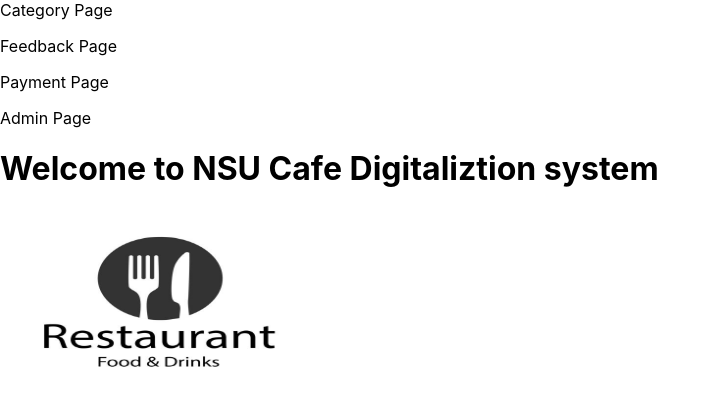
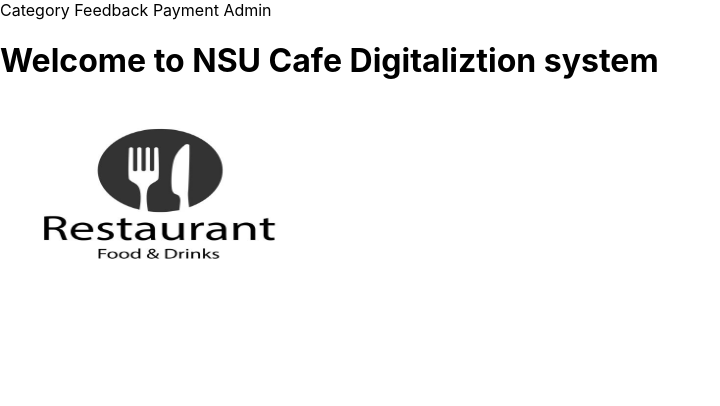
Before and after one commit to Tasfiul-Hedayet/NSU-Cafe-Website, a Next.js app: page / in a window 1280 px wide. Shown: the top 406 px of the page, without its empty margins (0-720 px from the left). Built offline with nearby package versions, Linux system fonts and the light colour scheme.

Commit message:
November 5

```diff
--- a/pages/index.js
+++ b/pages/index.js
@@ -6,14 +6,13 @@ function HomePage(){
     return (
         <>
          {/* link with home page  */}
-            <a href="/category">Category Page</a>
-            <p></p>
-            <a href="/feedback">Feedback Page</a>
-            <p></p>
-            <a href="/payment">Payment Page</a>
-            <p></p>
-            <a href="/admin">Admin Page</a>
-            <p></p>
+            <a href="/category">Category </a>
+            <a href="/feedback"> Feedback </a>
+
+            <a href="/payment"> Payment </a>
+
+            <a href="/admin"> Admin </a>
+
 
             <h1>Welcome to NSU Cafe Digitaliztion system </h1>
 
```
Also changed, not shown: components/layout.js (deleted, +0 -20 lines), components/navbar.js (added, +20 -0 lines), 1 other file (tests, documents, lock files or other folders).
